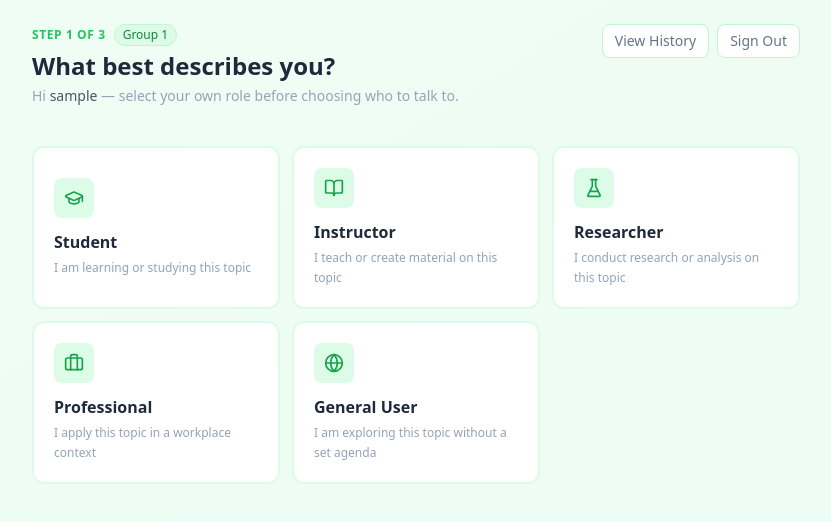
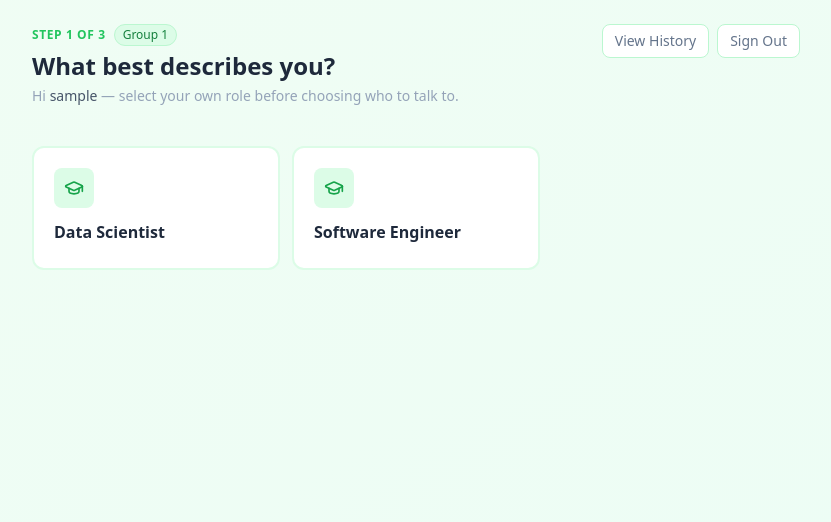
Before and after one commit to yosheejain/cp-agents-low-fid, a React (Vite) app in the folder low-fid-cp-agents/: page /user-role in a window 1280 px wide. Shown: the top 522 px of the page, without its empty margins (224-1055 px from the left). Built offline with nearby package versions, Linux system fonts and the light colour scheme; no server answers; sample sign-in values are in the browser's storage.

Commit message:
changes to prompt, topic, roles

```diff
--- a/low-fid-cp-agents/src/pages/UserRoleSelect.jsx
+++ b/low-fid-cp-agents/src/pages/UserRoleSelect.jsx
@@ -8,11 +8,8 @@ const GROUP_NAMES = { 1: 'Group 1', 2: 'Group 2' }
 // ── Edit user roles per group here ────────────────────────────────────────────
 const USER_ROLES_BY_GROUP = {
   1: [
-    { id: 'student',      label: 'Student',       description: 'I am learning or studying this topic',           Icon: GraduationCap },
-    { id: 'instructor',   label: 'Instructor',    description: 'I teach or create material on this topic',       Icon: BookOpen      },
-    { id: 'researcher',   label: 'Researcher',    description: 'I conduct research or analysis on this topic',   Icon: FlaskConical  },
-    { id: 'professional', label: 'Professional',  description: 'I apply this topic in a workplace context',      Icon: Briefcase     },
-    { id: 'general',      label: 'General User',  description: 'I am exploring this topic without a set agenda', Icon: Globe         },
+    { id: 'data_scientist',      label: 'Data Scientist',       description: '',           Icon: GraduationCap },
+    { id: 'software_engineer',      label: 'Software Engineer',       description: '',           Icon: GraduationCap },
   ],
   2: [
     { id: 'student',      label: 'Student',       description: 'I am learning or studying this topic',           Icon: GraduationCap },
```
